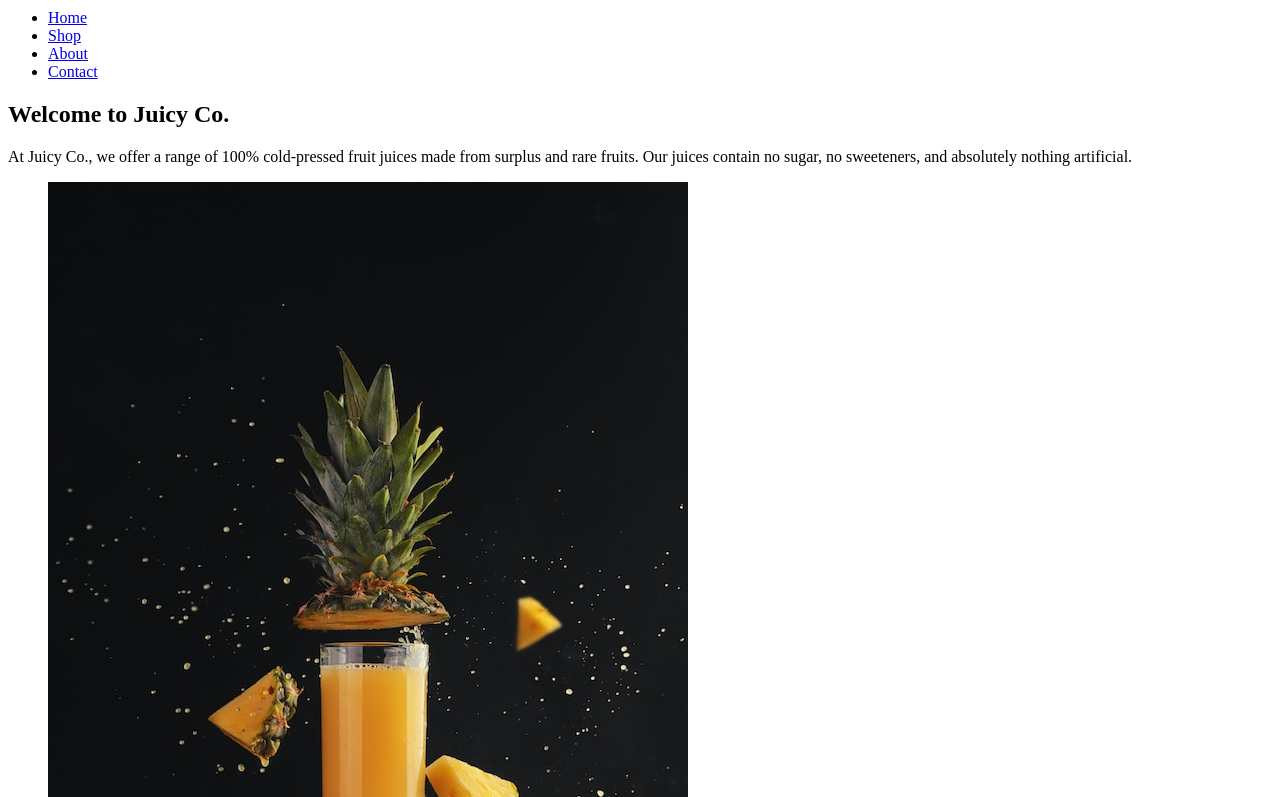
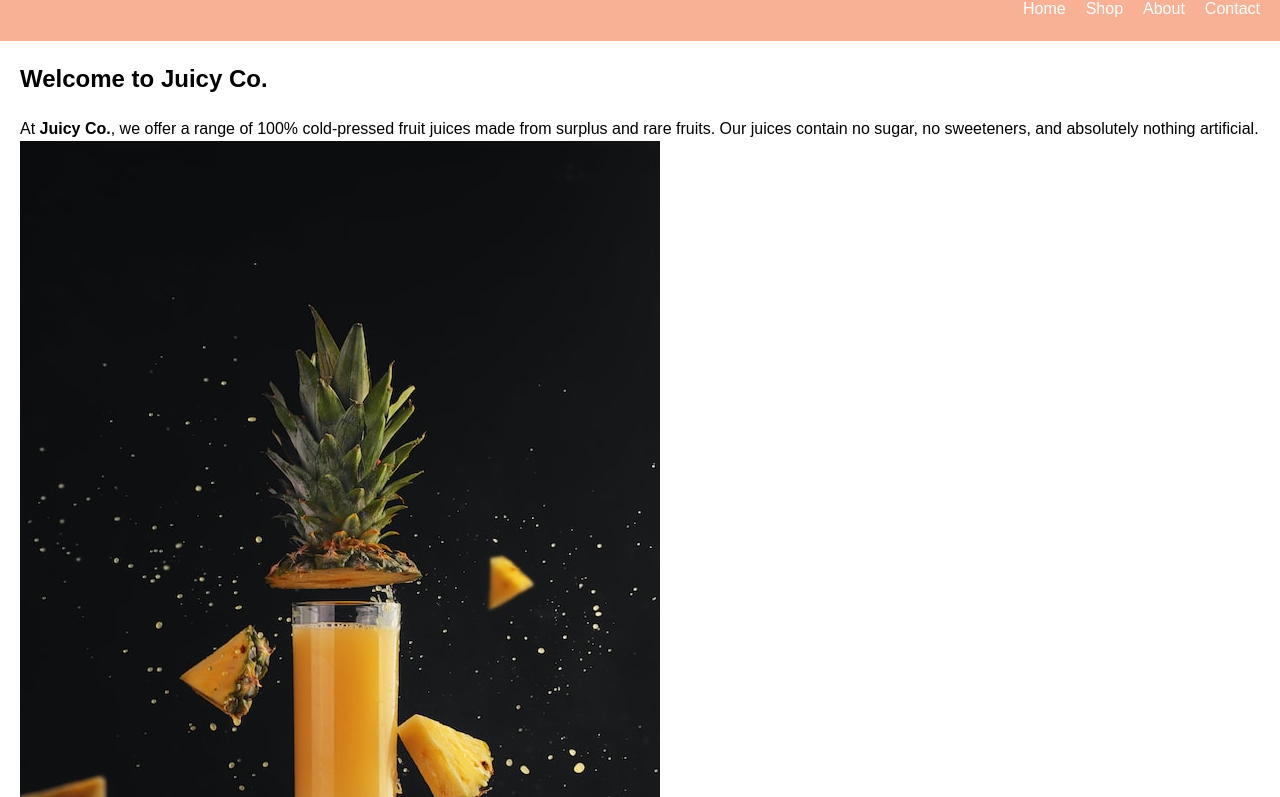
Before and after one commit to DrearyLand/juicy_landing_page, a plain HTML site: page index.html in a window 1280 px wide. Shown: the part 71-868 px from the top of the page. Drawn offline with Linux system fonts and the light colour scheme; a script that the page names is missing.

Commit message:
Adding some simple styles, necesary to fix img optimization

```diff
--- a/index.html
+++ b/index.html
@@ -19,23 +19,23 @@
     </header>
     <main>
       <h2>Welcome to Juicy Co.</h2>
-      <p>At Juicy Co., we offer a range of 100% cold-pressed fruit juices made from surplus and rare fruits. Our juices contain no sugar, no sweeteners, and absolutely nothing artificial.</p>
+      <p>At <b>Juicy Co.</b>, we offer a range of 100% cold-pressed fruit juices made from surplus and rare fruits. Our juices contain no sugar, no sweeteners, and absolutely nothing artificial.</p>
       <div class="juice-list">
         <ul>
-          <li>
-            <img class="juices_product_img" src="img/juice1.jpg" alt="Juice 1">
+          <li class="juice_product_img">
+            <img src="img/juice1.jpg" alt="Juice 1">
             <h3>Orange and Pineapple Juice</h3>
             <p class="price">$5.99</p>
             <button>Add to Cart</button>
           </li>
-          <li>
-            <img class="juices_product_img" src="img/juice2.jpg" alt="Juice 2">
+          <li class="juice_product_img">
+            <img src="img/juice2.jpg" alt="Juice 2">
             <h3>Carrot, Peach and ginger Juice</h3>
             <p class="price">$6.99</p>
             <button>Add to Cart</button>
           </li>
-          <li>
-            <img class="juices_product_img"src="img/juice3.jpg" alt="Juice 3">
+          <li class="juice_product_img">
+            <img src="img/juice3.jpg" alt="Juice 3">
             <h3>Tropical Juice</h3>
             <p class="price">$7.99</p>
             <button>Add to Cart</button>
--- a/styles.css
+++ b/styles.css
@@ -0,0 +1,61 @@
+/* Global styles */
+
+* {
+    box-sizing: border-box;
+    margin: 0;
+    padding: 0;
+  }
+
+  body {
+    font-family: Arial, sans-serif;
+    font-size: 16px;
+    line-height: 1.5;
+  }
+
+  header {
+    background-color: #F8B195;
+    color: #fff;
+    padding: 20px;
+  }
+
+  nav ul {
+    list-style: none;
+    display: flex;
+    justify-content: flex-end;
+  }
+
+  nav ul li {
+    margin-left: 20px;
+  }
+
+  nav ul li:first-child {
+    margin-left: 0;
+  }
+
+  nav ul li a {
+    color: #fff;
+    text-decoration: none;
+    transition: all 0.3s ease;
+  }
+
+  nav ul li a:hover {
+    color: #F67280;
+  }
+
+  main {
+    padding: 20px;
+  }
+
+  h2 {
+    margin-bottom: 20px;
+  }
+
+  .juice-list ul {
+    list-style: none;
+    display: flex;
+    flex-wrap: wrap;
+  }
+
+  /* .juice_product_img{
+    width: 100%;
+  } */
```
